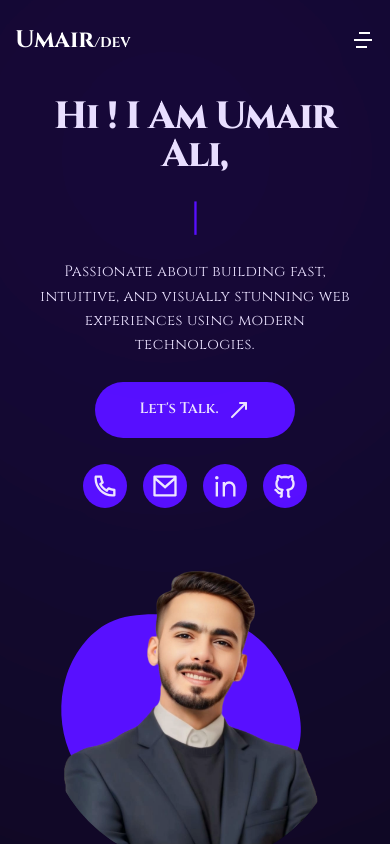
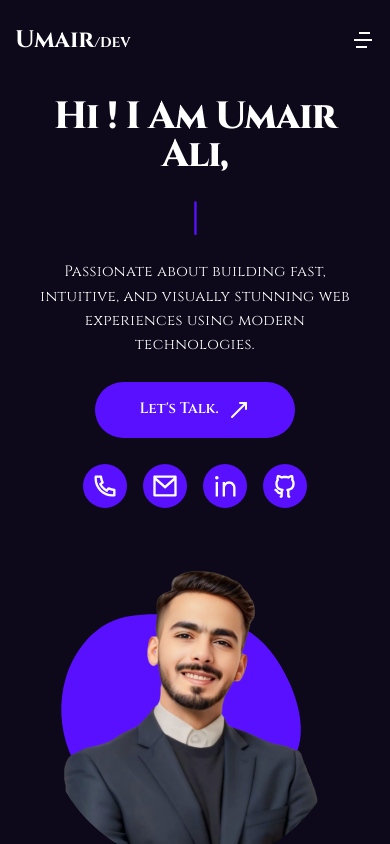
Before and after one commit to Umair-dev55/umair-ali-dev, a Next.js app: page / in a window 390 px wide. Built offline with nearby package versions, Linux system fonts and the light colour scheme.

Commit message:
Gradiant Fix

```diff
--- a/src/components/Gradiant.jsx
+++ b/src/components/Gradiant.jsx
@@ -2,7 +2,7 @@ import React from "react";
 
 const Gradiant = () => {
   return (
-    <div className=" w-120 h-120 rounded-full bg-accent/60 absolute -top-[10%] -right-[4%] z-10 blur-[400px]" />
+    <div className=" w-120 h-120 rounded-full sm:bg-accent/60 absolute -top-[10%] -right-[4%] z-10 blur-[400px]" />
   );
 };
 
```
